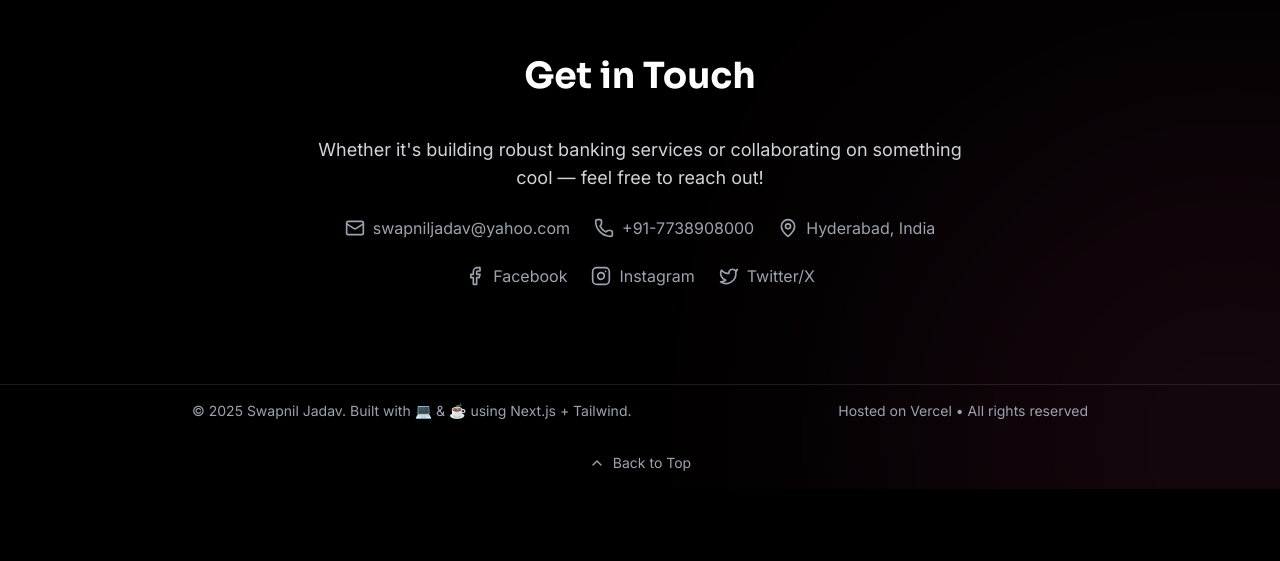
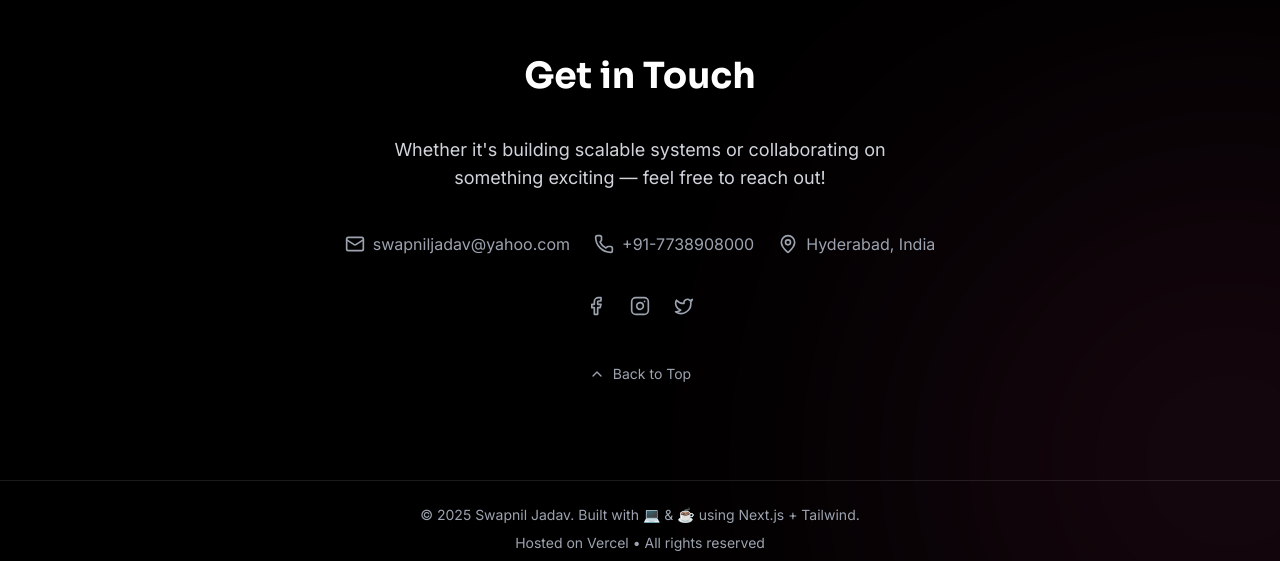
Before and after one commit to swapniljadav/darkfolio, a Next.js app: page / in a window 1280 px wide. Shown: the part 4100-4661 px from the top of the page. Before the commit the page ends 4589 px from the top, so only its background shows below. Built offline with nearby package versions, Linux system fonts and the light colour scheme.

Commit message:
Added Framer-Motion Logos

```diff
--- a/src/app/page.tsx
+++ b/src/app/page.tsx
@@ -10,24 +10,25 @@ import FeaturedCarousel from '@/components/FeaturedCarousel';
 import ExperienceSection from '@/components/ExperienceSection';
 import ContactSection from '@/components/ContactSection';
 import Footer from '@/components/Footer';
-import { ChevronDown, ChevronUp } from 'lucide-react';
 import TechLoop from '@/components/TechLoop';
+import { ChevronDown } from 'lucide-react';
 
 export default function Home() {
-  const scrollToTop = () => window.scrollTo({ top: 0, behavior: 'smooth' });
-
   return (
     <main className="relative overflow-x-hidden bg-black text-white scroll-smooth min-h-screen">
-      {/* Blobs */}
+      {/* Background Blobs */}
       <div className="pointer-events-none absolute top-[-150px] left-[-150px] w-[450px] h-[450px] bg-purple-600 rounded-full blur-[200px] opacity-30 z-0" />
-      <div className="pointer-events-none absolute bottom-[-150px] right-[-150px] w-[400px] h-[400px] bg-pink-500 rounded-full blur-[200px] opacity-30 z-0" />
+      <div className="pointer-events-none absolute bottom-[-100px] right-[-150px] w-[400px] h-[400px] bg-pink-500 rounded-full blur-[200px] opacity-30 z-0" />
 
       <div className="relative z-10">
         <ScrollProgress />
         <Navbar />
 
-        {/* HERO */}
-        <section id="hero" className="pt-20 h-screen w-full flex flex-col justify-center items-center text-center px-6 bg-transparent">
+        {/* HERO SECTION */}
+        <section
+          id="hero"
+          className="pt-20 h-screen w-full flex flex-col justify-center items-center text-center px-6"
+        >
           <FadeInWhenVisible>
             <h1 className="text-4xl sm:text-5xl md:text-6xl font-sora font-bold leading-tight">
               Hi, I’m Swapnil
@@ -51,7 +52,7 @@ export default function Home() {
           </FadeInWhenVisible>
         </section>
 
-        {/* FEATURED */}
+        {/* FEATURED PROJECTS */}
         <section id="featured" className="pt-10">
           <FeaturedCarousel />
           <div className="mt-6 flex justify-center">
@@ -67,7 +68,7 @@ export default function Home() {
           </div>
         </section>
 
-        {/* PROJECTS */}
+        {/* PROJECTS SECTION */}
         <section id="projects" className="pt-24">
           <ProjectsSection />
           <div className="mt-6 flex justify-center">
@@ -84,8 +85,9 @@ export default function Home() {
         </section>
 
         {/* TECH LOOP */}
-          <TechLoop />
-        {/* EXPERIENCE */}
+        <TechLoop />
+
+        {/* EXPERIENCE SECTION */}
         <section id="experience">
           <ExperienceSection />
           <div className="mt-6 flex justify-center">
@@ -101,10 +103,10 @@ export default function Home() {
           </div>
         </section>
 
-        {/* ABOUT */}
+        {/* ABOUT SECTION */}
         <section
           id="about"
-          className="min-h-screen flex flex-col justify-center items-center text-center px-6 bg-transparent pt-24"
+          className="min-h-screen flex flex-col justify-center items-center text-center px-6 pt-24"
         >
           <FadeInWhenVisible>
             <h2 className="text-2xl sm:text-3xl font-sora font-bold mb-4">About Me</h2>
@@ -133,17 +135,6 @@ export default function Home() {
 
         {/* FOOTER */}
         <Footer />
-
-        {/* Back to top */}
-        <div className="py-4 flex justify-center">
-          <button
-            onClick={scrollToTop}
-            className="flex items-center gap-2 text-sm text-gray-400 hover:text-white transition"
-          >
-            <ChevronUp className="w-4 h-4" />
-            Back to Top
-          </button>
-        </div>
       </div>
     </main>
   );
--- a/src/components/ContactSection.tsx
+++ b/src/components/ContactSection.tsx
@@ -1,72 +1,56 @@
 'use client';
 
-import { Mail, MapPin, Phone, Facebook, Instagram, Twitter } from 'lucide-react';
+import { Mail, MapPin, Phone, Facebook, Instagram, Twitter, ChevronUp } from 'lucide-react';
 
 export default function ContactSection() {
+  const scrollToTop = () => window.scrollTo({ top: 0, behavior: 'smooth' });
+
   return (
-    <section id="contact" className="py-24 px-6 bg-transparent text-white">
-      <h2 className="text-3xl sm:text-4xl font-sora font-bold text-center mb-10">Get in Touch</h2>
+    <section id="contact" className="py-24 px-6 bg-transparent text-white text-center">
+      <h2 className="text-3xl sm:text-4xl font-sora font-bold mb-10">Get in Touch</h2>
 
-      <div className="max-w-2xl mx-auto text-center space-y-6">
-        <p className="text-gray-300 font-inter text-lg">
-          Whether it's building robust banking services or collaborating on something cool — feel free to reach out!
+      <p className="text-gray-300 font-inter text-lg max-w-xl mx-auto">
+        Whether it's building scalable systems or collaborating on something exciting — feel free to reach out!
       </p>
 
-        <div className="flex flex-col sm:flex-row items-center justify-center gap-6 text-gray-400 mt-8 flex-wrap">
-          <a
-            href="mailto:swapniljadav@yahoo.com"
-            className="flex items-center gap-2 hover:text-white transition"
-          >
+      {/* Contact Details */}
+      <div className="flex flex-col sm:flex-row justify-center items-center gap-6 mt-10 text-gray-400">
+        <a href="mailto:swapniljadav@yahoo.com" className="flex items-center gap-2 hover:text-white transition">
           <Mail className="w-5 h-5" />
           swapniljadav@yahoo.com
         </a>
-
-          <a
-            href="tel:+917738908000"
-            className="flex items-center gap-2 hover:text-white transition"
-          >
+        <a href="tel:+917738908000" className="flex items-center gap-2 hover:text-white transition">
           <Phone className="w-5 h-5" />
           +91-7738908000
         </a>
-
         <div className="flex items-center gap-2">
           <MapPin className="w-5 h-5" />
           Hyderabad, India
         </div>
       </div>
 
-        {/* Socials */}
-        <div className="flex justify-center gap-6 mt-8 text-gray-400">
-          <a
-            href="https://www.facebook.com/swapniljadav"
-            target="_blank"
-            rel="noopener noreferrer"
-            className="hover:text-white transition flex items-center gap-2"
-          >
+      {/* Social Icons */}
+      <div className="flex justify-center gap-6 text-gray-400 mt-10">
+        <a href="https://www.facebook.com/swapniljadav" target="_blank" rel="noopener noreferrer" className="hover:text-white transition">
           <Facebook className="w-5 h-5" />
-            Facebook
         </a>
-
-          <a
-            href="https://www.instagram.com/swapniljadav"
-            target="_blank"
-            rel="noopener noreferrer"
-            className="hover:text-white transition flex items-center gap-2"
-          >
+        <a href="https://www.instagram.com/swapniljadav" target="_blank" rel="noopener noreferrer" className="hover:text-white transition">
           <Instagram className="w-5 h-5" />
-            Instagram
         </a>
-
-          <a
-            href="https://twitter.com/swapniljadav"
-            target="_blank"
-            rel="noopener noreferrer"
-            className="hover:text-white transition flex items-center gap-2"
-          >
+        <a href="https://twitter.com/swapniljadav" target="_blank" rel="noopener noreferrer" className="hover:text-white transition">
           <Twitter className="w-5 h-5" />
-            Twitter/X
         </a>
       </div>
+
+      {/* Back to Top Button */}
+      <div className="mt-12">
+        <button
+          onClick={scrollToTop}
+          className="flex items-center justify-center mx-auto gap-2 text-sm text-gray-400 hover:text-white transition"
+        >
+          <ChevronUp className="w-4 h-4" />
+          Back to Top
+        </button>
       </div>
     </section>
   );
--- a/src/components/Footer.tsx
+++ b/src/components/Footer.tsx
@@ -2,14 +2,12 @@
 
 export default function Footer() {
   return (
-    <footer className="bg-transparent border-t border-white/10 text-gray-400 py-4 px-4 text-center text-xs sm:text-sm font-inter">
-      <div className="max-w-4xl mx-auto flex flex-col sm:flex-row justify-between items-center gap-2 sm:gap-0">
+    <footer className="bg-transparent border-t border-white/10 text-gray-400 text-center text-xs sm:text-sm font-inter px-4 pt-6 pb-2">
+      <div className="max-w-4xl mx-auto space-y-2">
         <p>
           © {new Date().getFullYear()} Swapnil Jadav. Built with 💻 & ☕ using Next.js + Tailwind.
         </p>
-        <p>
-          Hosted on Vercel • All rights reserved
-        </p>
+        <p>Hosted on Vercel • All rights reserved</p>
       </div>
     </footer>
   );
```
Lines whose indentation alone changed are shown as unchanged.
